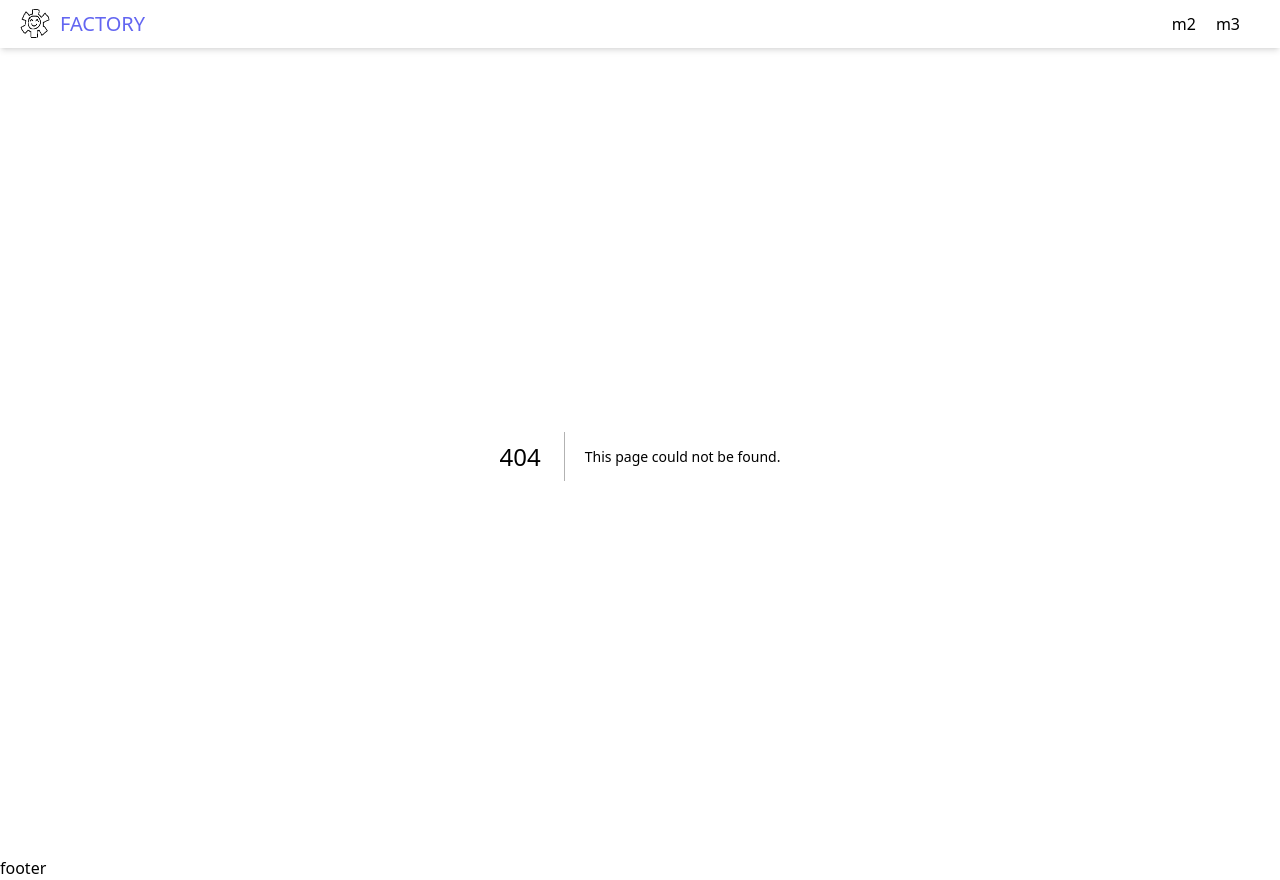
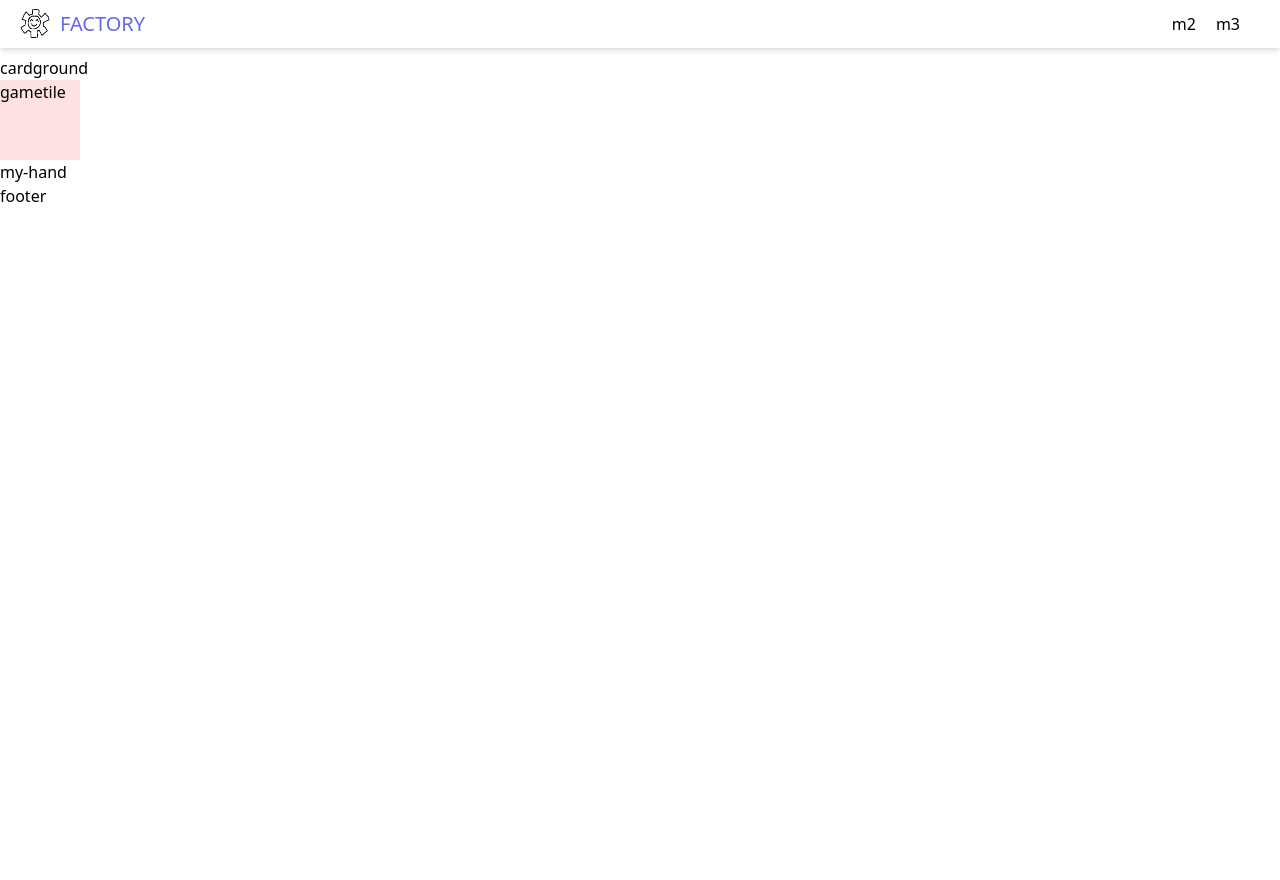
Before and after one commit to Hangeol-Chang/factory-typescript, a Next.js app: page /cardground in a window 1280 px wide. Before the commit this address had no page. After the commit the page ends 800 px from the top, so only its background shows below. Built offline with nearby package versions, Linux system fonts and the light colour scheme.

Commit message:
cardground ingage

```diff
--- /dev/null
+++ b/components/cardground/GameBoard.tsx
@@ -0,0 +1,28 @@
+import { boardSizeState } from "@/states/cardground/states";
+import { ReactNode } from "react";
+import { useRecoilValue } from "recoil";
+import GameTile from "./atom/GameTile";
+
+export default function GameBoard() {
+    // a행 b열을 나타냄.
+    const boardsize = useRecoilValue(boardSizeState);
+
+    const MainBoard = () => {
+        const row = boardsize[0];
+        const col = boardsize[1];
+
+        // let board: ReactNode = [];
+
+        // for (let r = 0; r < row; r++) {
+        //     board.push(<div></div>)
+        // }
+
+        // return board;
+    }
+
+    return (
+        <div>
+            <GameTile />
+        </div>
+    )
+}
--- /dev/null
+++ b/components/cardground/Myhand.tsx
@@ -0,0 +1,9 @@
+
+export default function Myhand() {
+
+    return (
+        <div>
+            my-hand
+        </div>
+    )
+}
--- /dev/null
+++ b/components/cardground/atom/GameTile.tsx
@@ -0,0 +1,16 @@
+
+export default function GameTile() {
+
+    return (
+        <div
+            className={`
+                w-20 h-20
+                bg-red-100
+                rounded
+                rounded-sm
+            `}
+        >
+            gametile
+        </div>
+    )
+}
--- a/components/layout/Header.tsx
+++ b/components/layout/Header.tsx
@@ -1,20 +1,25 @@
 
 import Image from "next/image";
-import { useRecoilState } from "recoil"
-import { prefixState } from '../../states/states';
+import Link from "next/link";
+import { useRecoilValue } from "recoil"
+import { prefixState, relativePrefixState } from '../../states/states';
 
 export default function Header() {
-    const [prefix, setPrefix] = useRecoilState<string>(prefixState);
+    const prefix = useRecoilValue<string>(prefixState);
+    const relativePrefix = useRecoilValue<string>(relativePrefixState);
 
     return (
         <header className="shadow-md mb-2">
             <div className="container mx-auto flex flex-wrap px-5 py-2 flex-col md:flex-row items-center">
-                <div
-                    className="flex title-font font-medium items-center text-gray-900 mb-1 md:mb-0"
-                >
-                    <Image alt="logo" src={`${prefix}/icon.png`}  width="64" height="64" className="w-8 h-8 -mr-1" />
-                    <span className="ml-3 text-xl text-indigo-500">FACTORY</span>
-                </div>
+                <Link href={`${relativePrefix}`}>
+                    <div className="flex title-font font-medium items-center text-gray-900 mb-1 md:mb-0">
+                        <Image alt="logo" src={`${prefix}/icon.png`}  width="64" height="64" className="w-8 h-8 -mr-1" />
+                        <span className="ml-3 text-xl text-indigo-500">
+                            FACTORY
+                        </span>
+                    </div>
+                </Link>
+
                 <nav className="md:ml-auto flex flex-wrap items-center text-base justify-center">
                     <div className="mr-5 hover:text-gray-400">
 
--- a/pages/_app.tsx
+++ b/pages/_app.tsx
@@ -11,13 +11,17 @@ return (
     <>
         <RecoilRoot>
             <Head>
-            <title>Map Utils</title>
+                <title>Factory</title>
                 <meta name="description" content="Generated by create next app" />
                 <link rel="icon" href="/favicon.ico" />
             </Head>
 
             <Header />
+
+            <div className={'container mx-auto'}>
                 <Component {...pageProps} />
+            </div>
+
             <Footer />
         </RecoilRoot>
     </>
--- /dev/null
+++ b/pages/cardground/index.tsx
@@ -0,0 +1,12 @@
+import GameBoard from "@/components/cardground/GameBoard";
+import Myhand from "@/components/cardground/Myhand";
+
+export default function cardground() {
+    return (
+        <div>
+            cardground
+            <GameBoard />
+            <Myhand />
+        </div>
+    )
+}
--- a/pages/index.tsx
+++ b/pages/index.tsx
@@ -1,14 +1,33 @@
 import Head from 'next/head'
 import Image from 'next/image'
 import { Inter } from '@next/font/google'
+import Link from 'next/link'
+import { useRecoilValue } from 'recoil'
+import { relativePrefixState } from '@/states/states'
 
 const inter = Inter({ subsets: ['latin'] })
 
 export default function Home() {
+    const relativePrefix = useRecoilValue(relativePrefixState);
+
     return (
         <>
-            <div className={`m-2 rounded bg-blue-200`}>
+            <div
+                className={`
+                    m-2
+                    rounded
+                    bg-blue-200
+                    `}>
                 main page
+
+                <Link
+                    href={`${relativePrefix}/cardground`}
+                    className={`
+                        m-2 bg-blue-100
+                    `}
+                >
+                    cardground
+                </Link>
             </div>
         </>
     )
--- /dev/null
+++ b/states/cardground/states.tsx
@@ -0,0 +1,10 @@
+import { atom } from "recoil";
+
+const boardSizeState = atom<[number, number]>({
+    key : 'mapsizeState',
+    default : [6, 6]
+})
+
+export {
+    boardSizeState,
+}
--- a/states/states.tsx
+++ b/states/states.tsx
@@ -1,8 +1,20 @@
 import { atom } from 'recoil';
 
-export const prefixState = atom<string>({
+const prefixState = atom<string>({
     key : 'prefixState',
     default : process.env.NODE_ENV === "production"
         ? `https://hangeol-chang.github.io/factory-typescript`
         : "",
 })
+
+const relativePrefixState = atom<string>({
+    key : 'relativePrefixState',
+    default : process.env.NODE_ENV === "production"
+        ? `/factory-typescript`
+        : `/`,
+})
+
+export {
+    prefixState,
+    relativePrefixState,
+};
```
Also changed, not shown: pages/cardground/README.md (added). Lines whose indentation alone changed are shown as unchanged.
